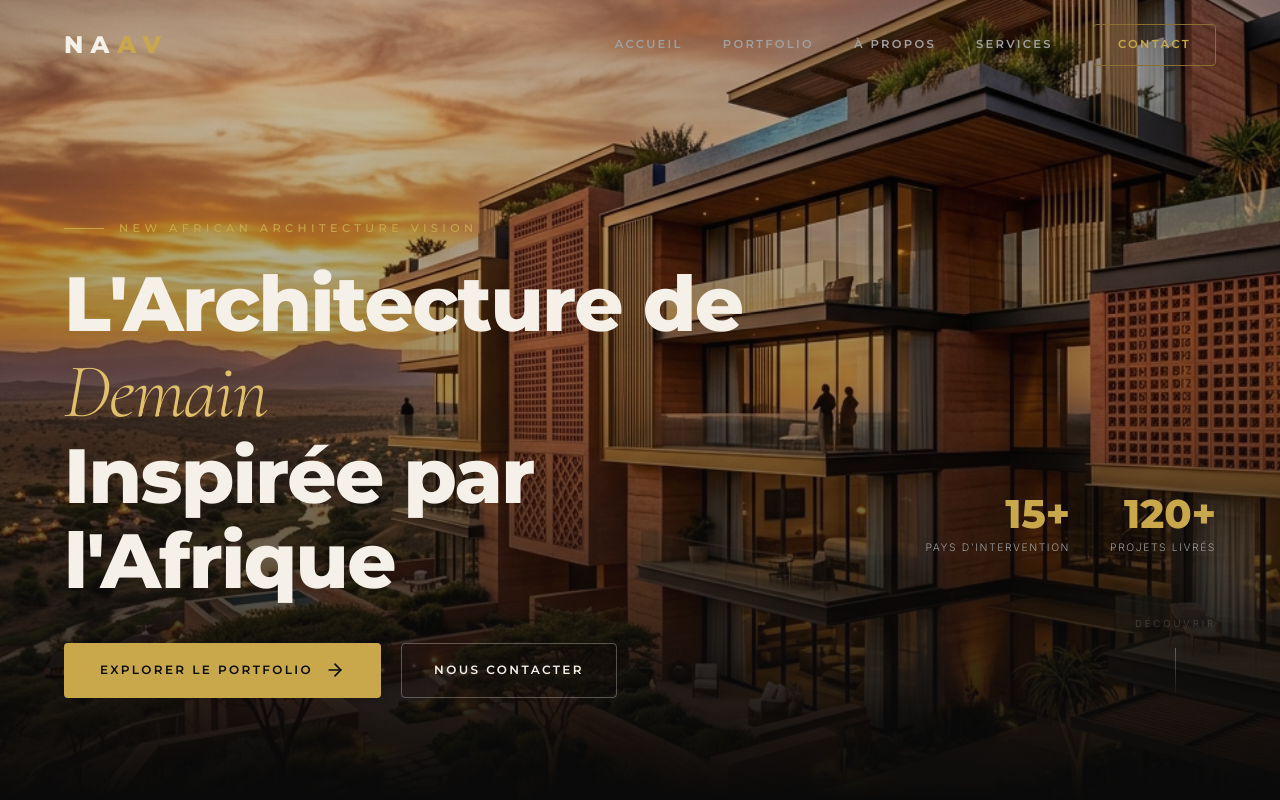
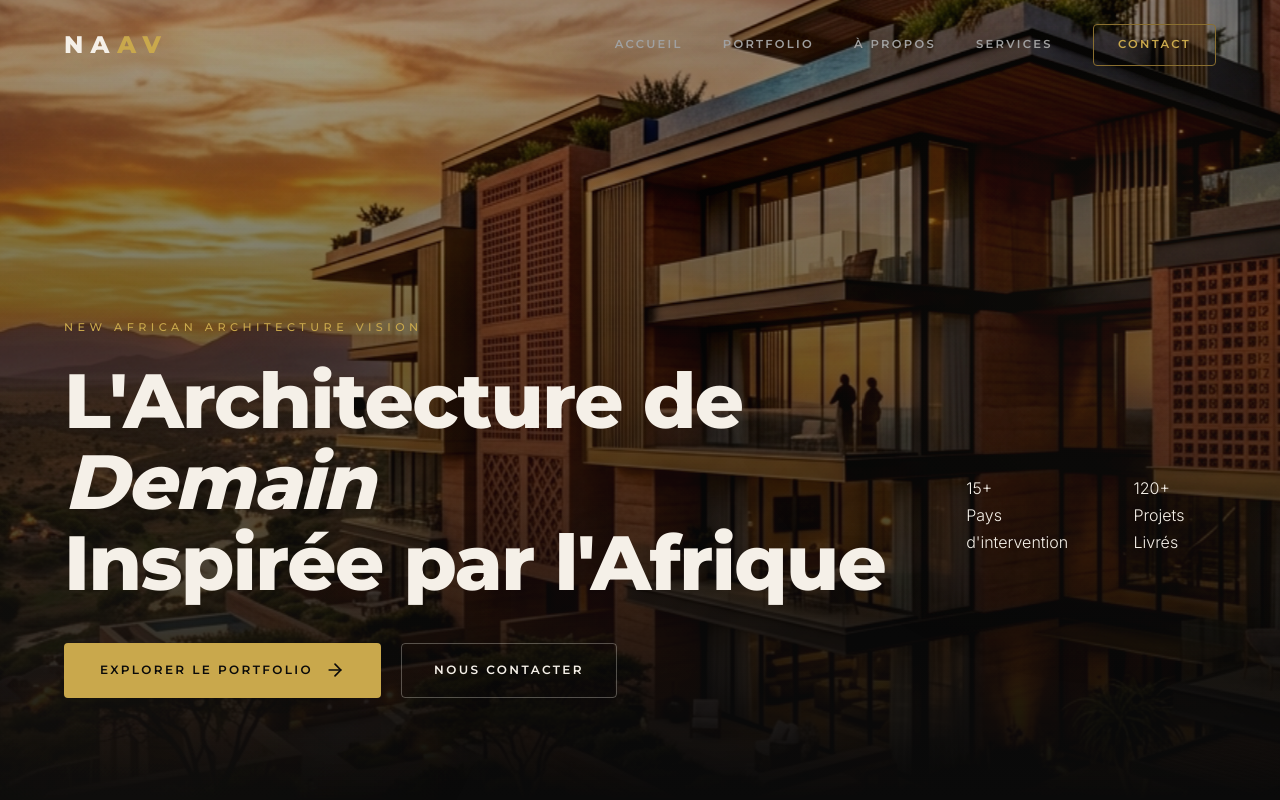
Before and after one commit to ROLAINTCHAPET/NAAV, a Next.js app: page / in a window 1280 px wide. Shown: the top 800 px of the page. Built offline with nearby package versions, Linux system fonts and the light colour scheme; no server answers; the database is empty.

Commit message:
Enhance Hero section with staggered animations and Ken Burns effect

```diff
--- a/src/components/Hero.module.css
+++ b/src/components/Hero.module.css
@@ -9,20 +9,25 @@
 
 .heroBg {
     position: absolute;
-    inset: 0;
+    inset: -50px;
     background-image: url('/images/hero.png');
     background-size: cover;
     background-position: center;
-    animation: zoomBg 20s infinite alternate;
+    animation: kenBurns 30s ease-in-out infinite alternate;
+    filter: brightness(0.8) contrast(1.1);
 }
 
-@keyframes zoomBg {
-    from {
-        transform: scale(1);
+@keyframes kenBurns {
+    0% {
+        transform: scale(1.1) translate(0, 0);
     }
 
-    to {
-        transform: scale(1.1);
+    50% {
+        transform: scale(1.2) translate(-2%, -2%);
+    }
+
+    100% {
+        transform: scale(1.1) translate(2%, 1%);
     }
 }
 
@@ -31,8 +36,44 @@
     inset: 0;
     background: linear-gradient(to top,
             rgba(10, 10, 10, 1) 0%,
-            rgba(10, 10, 10, 0.4) 50%,
+            rgba(10, 10, 10, 0.6) 40%,
             rgba(10, 10, 10, 0.2) 100%);
+    z-index: 1;
+}
+
+/* Ambient Orbs */
+.hero::after,
+.hero::before {
+    content: '';
+    position: absolute;
+    width: 60vw;
+    height: 60vw;
+    border-radius: 50%;
+    background: radial-gradient(circle, rgba(197, 165, 114, 0.05) 0%, transparent 70%);
+    z-index: 2;
+    pointer-events: none;
+    animation: floatOrb 20s infinite alternate;
+}
+
+.hero::after {
+    top: -20%;
+    right: -20%;
+    animation-delay: -5s;
+}
+
+.hero::before {
+    bottom: -20%;
+    left: -20%;
+}
+
+@keyframes floatOrb {
+    0% {
+        transform: translate(0, 0) scale(1);
+    }
+
+    100% {
+        transform: translate(-5%, 5%) scale(1.2);
+    }
 }
 
 .content {
@@ -48,10 +89,6 @@
     gap: 40px;
 }
 
-.left {
-    max-width: 800px;
-}
-
 .eyebrow {
     font-family: var(--font-title);
     font-size: 0.7rem;
@@ -63,69 +100,44 @@
     display: flex;
     align-items: center;
     gap: 15px;
-}
-
-.eyebrow::before {
-    content: '';
-    display: block;
-    width: 40px;
-    height: 1px;
-    background: var(--color-gold);
+    opacity: 0;
+    transform: translateY(20px);
+    animation: fadeInUp 1s cubic-bezier(0.2, 0.8, 0.2, 1) forwards;
+    animation-delay: 0.2s;
 }
 
 .title {
     font-family: var(--font-title);
-    font-size: clamp(2.5rem, 6vw, 5rem);
+    font-size: clamp(2.5rem, 6vw, 5.5rem);
     font-weight: 800;
-    line-height: 1.1;
+    line-height: 1.05;
     color: var(--color-cream);
     margin-bottom: 40px;
     letter-spacing: -0.02em;
-}
-
-.title em {
-    font-style: italic;
-    font-family: var(--font-serif);
-    font-weight: 300;
-    color: var(--color-gold-light);
+    opacity: 0;
+    transform: translateY(30px);
+    animation: fadeInUp 1.2s cubic-bezier(0.2, 0.8, 0.2, 1) forwards;
+    animation-delay: 0.4s;
 }
 
 .actions {
     display: flex;
     gap: 20px;
     flex-wrap: wrap;
-}
-
-.right {
-    display: flex;
-    flex-direction: column;
-    align-items: flex-end;
+    opacity: 0;
+    transform: translateY(20px);
+    animation: fadeInUp 1s cubic-bezier(0.2, 0.8, 0.2, 1) forwards;
+    animation-delay: 0.8s;
 }
 
 .stats {
     display: flex;
-    gap: 40px;
+    gap: 50px;
     margin-bottom: 60px;
-}
-
-.stat {
-    text-align: right;
-}
-
-.statNum {
-    font-family: var(--font-title);
-    font-size: 2.5rem;
-    font-weight: 800;
-    color: var(--color-gold);
-    line-height: 1;
-}
-
-.statLabel {
-    font-size: 0.65rem;
-    letter-spacing: 0.15em;
-    text-transform: uppercase;
-    color: var(--color-gray-light);
-    margin-top: 5px;
+    opacity: 0;
+    transform: translateX(30px);
+    animation: fadeInRight 1.2s cubic-bezier(0.2, 0.8, 0.2, 1) forwards;
+    animation-delay: 1s;
 }
 
 .scroll {
@@ -136,21 +148,24 @@
     font-size: 0.6rem;
     letter-spacing: 0.3em;
     text-transform: uppercase;
-    color: var(--color-gray);
-    animation: scrollAnim 2s infinite;
+    color: rgba(255, 255, 255, 0.3);
+    animation: scrollAnim 2.5s infinite;
+    opacity: 0;
+    animation-delay: 1.5s;
+    /* Wait for other animations */
 }
 
-@keyframes scrollAnim {
-
-    0%,
-    100% {
-        opacity: 0.5;
+@keyframes fadeInUp {
+    to {
+        opacity: 1;
         transform: translateY(0);
     }
+}
 
-    50% {
+@keyframes fadeInRight {
+    to {
         opacity: 1;
-        transform: translateY(10px);
+        transform: translateX(0);
     }
 }
 
```
